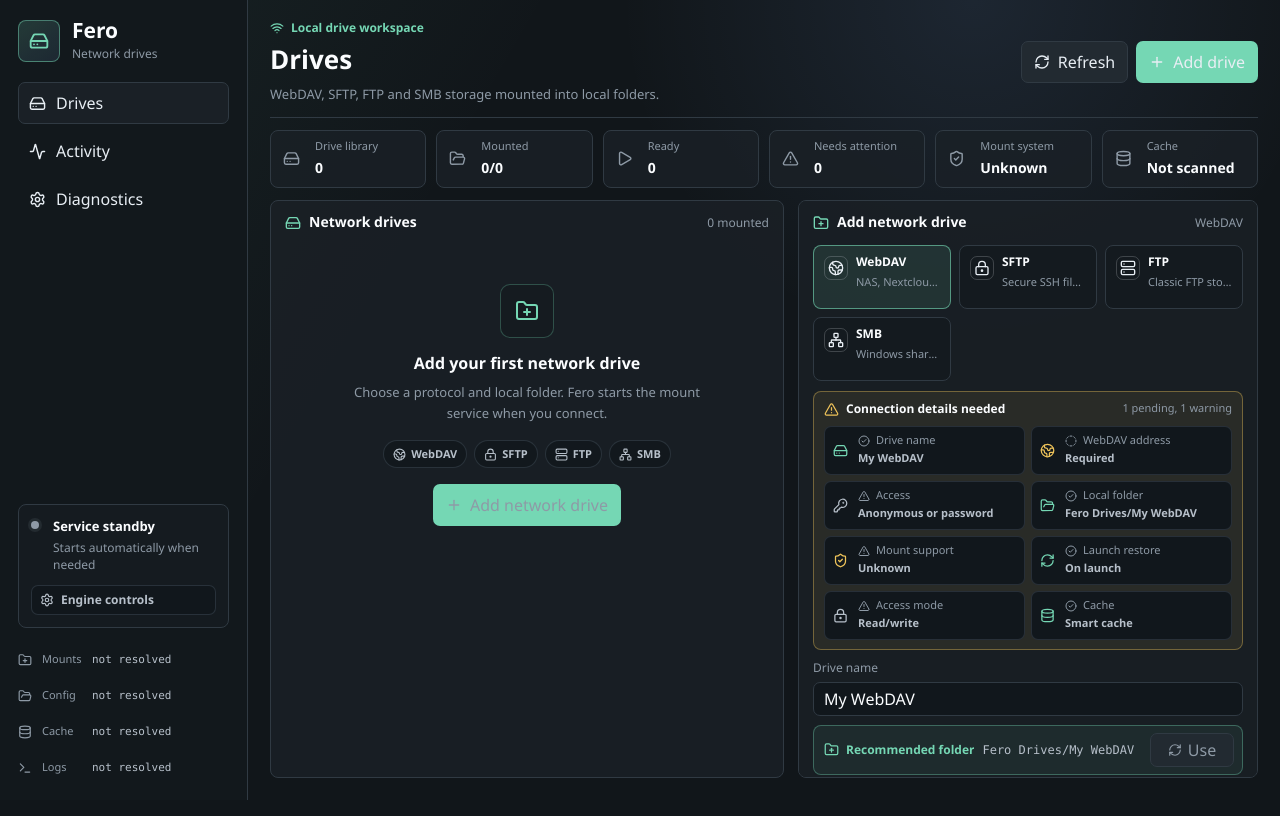
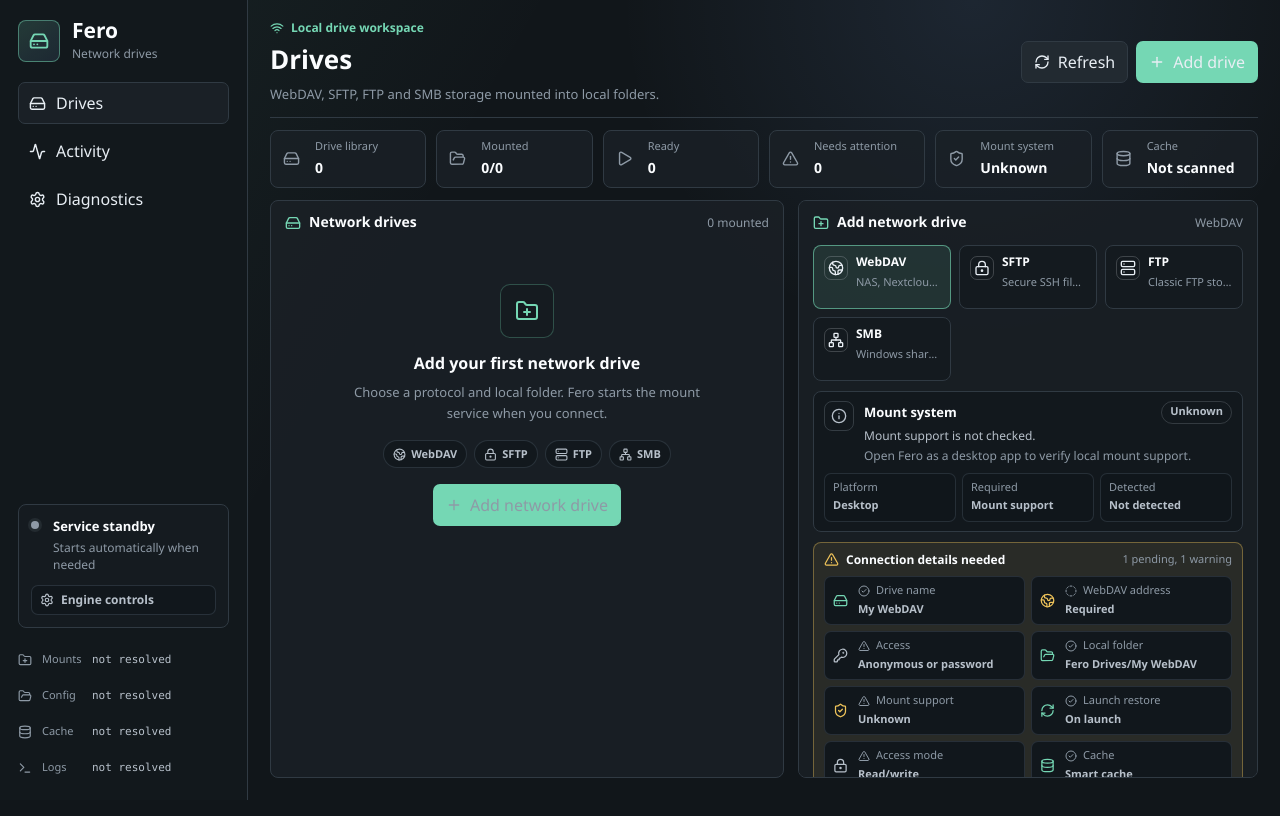
Before and after one commit to zsio/fero, a React (Vite) app: page / in a window 1280 px wide. Shown: the top 816 px of the page. Built offline with nearby package versions, Linux system fonts and the light colour scheme.

Commit message:
feat: surface mount system readiness

```diff
--- a/src/App.tsx
+++ b/src/App.tsx
@@ -26,6 +26,7 @@
 import type { ClearDriveCacheResult, DriveCacheStatus } from "./features/cache/model";
 import { ConnectionTestPanel } from "./features/driveSetup/ConnectionTestPanel";
 import { DriveConnectionFields } from "./features/driveSetup/DriveConnectionFields";
+import { MountEnvironmentPanel } from "./features/driveSetup/MountEnvironmentPanel";
 import { DriveSetupStatus } from "./features/driveSetup/DriveSetupStatus";
 import { DriveSetupForm, FormActionRow, FormButton, ProtocolSummaryLine, TextInput } from "./features/driveSetup/FormControls";
 import { MountPointRecommendation } from "./features/driveSetup/MountPointRecommendation";
@@ -760,6 +761,7 @@
             <PaneSection className="flex-none">
               <PaneHeader title="Add network drive" meta={selectedProtocol.label} icon={FolderPlus} />
               <ProtocolPicker selected={drive.protocol} onSelect={selectProtocol} />
+              <MountEnvironmentPanel environment={overview.mountEnvironment} />
               <DriveSetupStatus
                 form={drive}
                 protocol={selectedProtocol}
--- /dev/null
+++ b/src/features/driveSetup/MountEnvironmentPanel.tsx
@@ -0,0 +1,83 @@
+import { AlertTriangle, CheckCircle2, Info, ShieldCheck } from "lucide-react";
+import type { MountEnvironment } from "./model";
+import { environmentValue, shortPath } from "./model";
+
+const panelBaseClassName = "mx-[14px] mb-2.5 grid gap-2 rounded-lg border px-2.5 py-[9px]";
+const panelToneClassNames = {
+  ready: "border-[rgba(117,215,180,0.34)] bg-[rgba(117,215,180,0.07)]",
+  warning: "border-[rgba(239,196,90,0.38)] bg-[rgba(239,196,90,0.08)]",
+  muted: "border-[var(--line)] bg-[#12181d]",
+};
+const iconToneClassNames = {
+  ready: "border-[rgba(117,215,180,0.32)] text-[var(--accent)]",
+  warning: "border-[rgba(239,196,90,0.38)] text-[var(--amber)]",
+  muted: "border-[rgba(142,154,166,0.28)] text-[var(--muted-strong)]",
+};
+const infoGridClassName = "grid grid-cols-[repeat(auto-fit,minmax(128px,1fr))] gap-1.5";
+const infoItemClassName =
+  "min-w-0 rounded-[7px] border border-[rgba(48,58,67,0.72)] bg-[#10161b] px-2 py-1.5";
+const infoLabelClassName = "block text-[11px] text-[var(--muted)]";
+const infoValueClassName = "mt-0.5 block truncate text-[11px] font-semibold text-[var(--muted-strong)]";
+const pathListClassName = "flex flex-wrap gap-1.5";
+const pathChipClassName =
+  "max-w-full truncate rounded-full border border-[rgba(117,215,180,0.24)] bg-[rgba(117,215,180,0.07)] px-2 py-[3px] text-[11px] text-[var(--muted-strong)]";
+
+export function MountEnvironmentPanel({ environment }: { environment: MountEnvironment }) {
+  const tone = environmentPanelTone(environment.state);
+  const Icon = tone === "ready" ? CheckCircle2 : tone === "warning" ? AlertTriangle : Info;
+  const detectedPaths = environment.detectedPaths.slice(0, 3);
+
+  return (
+    <section className={`${panelBaseClassName} ${panelToneClassNames[tone]}`} aria-label="Mount system readiness">
+      <div className="grid grid-cols-[30px_minmax(0,1fr)] items-start gap-2.5">
+        <div className={`grid size-[30px] place-items-center rounded-lg border ${iconToneClassNames[tone]}`}>
+          <Icon size={16} />
+        </div>
+        <div className="min-w-0">
+          <div className="flex min-w-0 items-center justify-between gap-2">
+            <strong className="truncate text-[13px] font-bold text-[var(--ink-strong)]">Mount system</strong>
+            <span className="shrink-0 rounded-full border border-current/20 px-2 py-[2px] text-[11px] font-semibold text-[var(--muted-strong)]">
+              {environmentValue(environment.state)}
+            </span>
+          </div>
+          <p className="m-0 mt-1 text-xs leading-snug text-[var(--muted-strong)]">{environment.summary}</p>
+          <p className="m-0 mt-1 text-xs leading-snug text-[var(--muted)]">{environment.recommendation}</p>
+        </div>
+      </div>
+
+      <div className={infoGridClassName}>
+        <EnvironmentInfo label="Platform" value={environment.platform || "Unknown"} />
+        <EnvironmentInfo label="Required" value={environment.requirement || "Mount support"} />
+        <EnvironmentInfo label="Detected" value={detectedPaths.length > 0 ? `${detectedPaths.length} path${detectedPaths.length === 1 ? "" : "s"}` : "Not detected"} />
+      </div>
+
+      {detectedPaths.length > 0 && (
+        <div className={pathListClassName} aria-label="Detected mount support paths">
+          {detectedPaths.map((path) => (
+            <span className={pathChipClassName} key={path} title={path}>
+              <ShieldCheck size={11} className="mr-1 inline-block text-[var(--accent)]" />
+              {shortPath(path)}
+            </span>
+          ))}
+        </div>
+      )}
+    </section>
+  );
+}
+
+function EnvironmentInfo({ label, value }: { label: string; value: string }) {
+  return (
+    <div className={infoItemClassName}>
+      <span className={infoLabelClassName}>{label}</span>
+      <strong className={infoValueClassName} title={value}>
+        {value}
+      </strong>
+    </div>
+  );
+}
+
+function environmentPanelTone(state: string): "ready" | "warning" | "muted" {
+  if (state === "ready") return "ready";
+  if (state === "needsSetup" || state === "limited") return "warning";
+  return "muted";
+}
```
